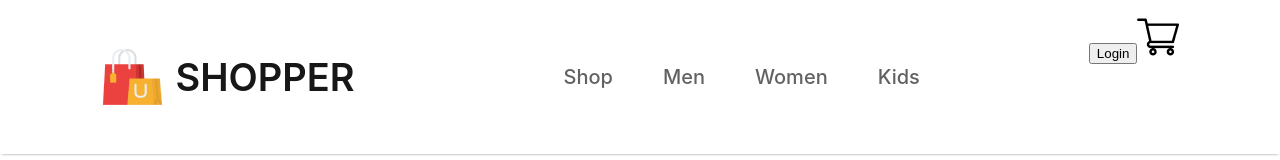
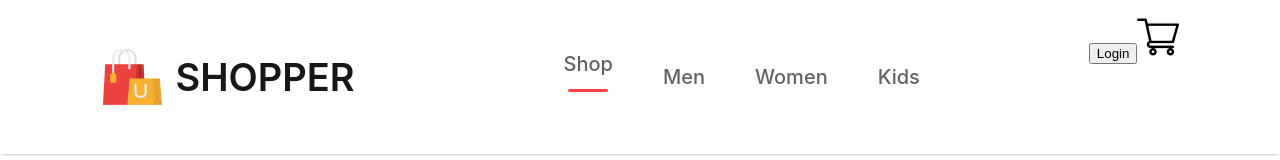
Before and after one commit to Jossyboydgenius/E-shop, a React (Create React App) app: page / in a window 1280 px wide. Shown: the top 160 px of the page. Built offline with nearby package versions, Linux system fonts and the light colour scheme.

Commit message:
E-commerce

```diff
--- a/src/Components/Navbar/Navbar.jsx
+++ b/src/Components/Navbar/Navbar.jsx
@@ -11,7 +11,7 @@ const Navbar = () => {
         <p>SHOPPER</p>
       </div>
       <ul className="nav-menu">
-        <li>Shop</li>
+        <li>Shop <hr/></li>
         <li>Men</li>
         <li>Women</li>
         <li>Kids</li>
```
